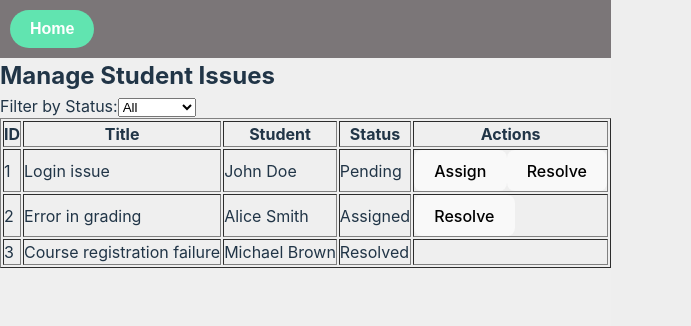
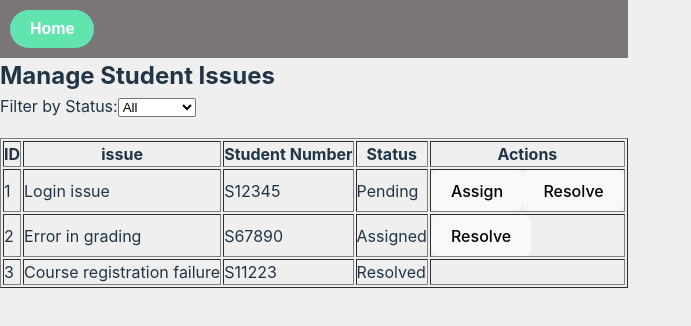
Before and after one commit to MORISON-K/AITS, a React (Vite) app in the folder client/aits_frontend/: page /ManageIssues in a window 1280 px wide. Shown: the top 326 px of the page, without its empty margins (0-691 px from the left). Built offline with nearby package versions, Linux system fonts and the light colour scheme; the HTML template or start-up script is replaced by a standard one.

Commit message:
Update ManageIssues.jsx
using student number instead of name, adding date of submission

```diff
--- a/client/aits_frontend/src/pages/ManageIssues.jsx
+++ b/client/aits_frontend/src/pages/ManageIssues.jsx
@@ -7,9 +7,9 @@ const ManageIssues = () => {
   // Simulated API fetch (replace with actual API call)
   useEffect(() => {
     setIssues([
-      { id: 1, title: 'Login issue', status: 'Pending', student: 'John Doe' },
-      { id: 2, title: 'Error in grading', status: 'Assigned', student: 'Alice Smith' },
-      { id: 3, title: 'Course registration failure', status: 'Resolved', student: 'Michael Brown' },
+      { id: 1, issue: 'Login issue', status: 'Pending', studentNumber: 'S12345' }, // student number instead of name
+      { id: 2, issue: 'Error in grading', status: 'Assigned', studentNumber: 'S67890' },
+      { id: 3, issue: 'Course registration failure', status: 'Resolved', studentNumber: 'S11223' },
     ]);
   }, []);
 
@@ -41,12 +41,12 @@ const ManageIssues = () => {
       </label>
 
       {/* Issues Table */}
-      <table border="1">
+      <table border="1" style={{ width: '100%', marginTop: '20px' }}>
         <thead>
           <tr>
             <th>ID</th>
-            <th>Title</th>
-            <th>Student</th>
+            <th>issue</th>
+            <th>Student Number</th> {/* Displaying student number */}
             <th>Status</th>
             <th>Actions</th>
           </tr>
@@ -55,8 +55,8 @@ const ManageIssues = () => {
           {filteredIssues.map((issue) => (
             <tr key={issue.id}>
               <td>{issue.id}</td>
-              <td>{issue.title}</td>
-              <td>{issue.student}</td>
+              <td>{issue.issue}</td>
+              <td>{issue.studentNumber}</td> {/* Displaying student number */}
               <td>{issue.status}</td>
               <td>
                 {issue.status !== 'Resolved' && (
```
